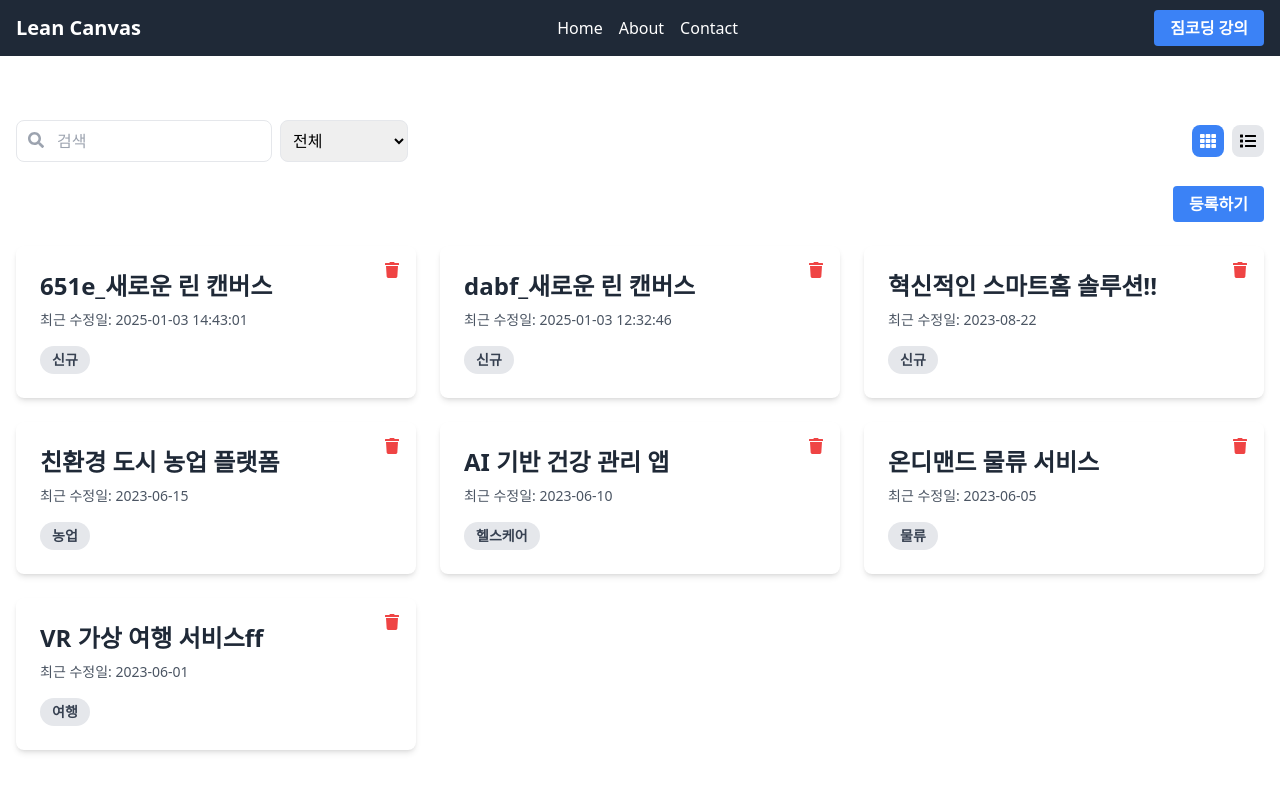
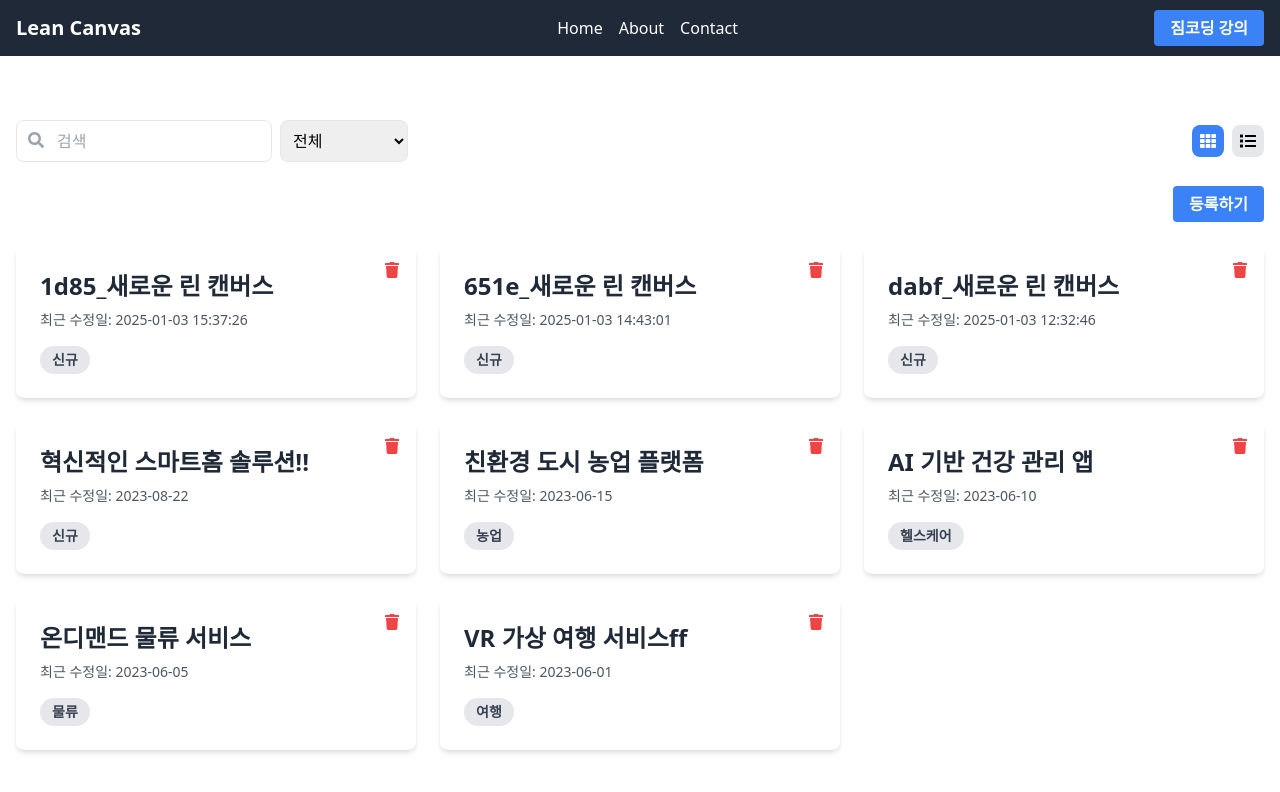
Before and after one commit to barleymilk/lean-canvas-react, a React (Vite) app: page / in a window 1280 px wide. Shown: the top 792 px of the page. Built offline with nearby package versions, Linux system fonts and the light colour scheme; data requests are answered from the project's data file.

Commit message:
react query devtools 활용하여 데이터 캐싱 수정

```diff
--- a/data/db.json
+++ b/data/db.json
@@ -244,6 +244,12 @@
       "lastModified": "2025-01-03 14:43:01",
       "category": "신규",
       "id": 12
+    },
+    {
+      "title": "1d85_새로운 린 캔버스",
+      "lastModified": "2025-01-03 15:37:26",
+      "category": "신규",
+      "id": 13
     }
   ]
 }
--- a/package.json
+++ b/package.json
@@ -14,6 +14,7 @@
   },
   "dependencies": {
     "@tanstack/react-query": "^5.62.11",
+    "@tanstack/react-query-devtools": "^5.62.11",
     "axios": "^1.7.9",
     "dayjs": "^1.11.13",
     "json-server": "^0.17.4",
--- a/src/main.jsx
+++ b/src/main.jsx
@@ -2,6 +2,7 @@ import { StrictMode } from 'react';
 import { createRoot } from 'react-dom/client';
 import { createBrowserRouter, RouterProvider } from 'react-router-dom';
 import { QueryClient, QueryClientProvider } from '@tanstack/react-query';
+import { ReactQueryDevtools } from '@tanstack/react-query-devtools';
 import './index.css';
 import App from './App';
 import Home from './pages/Home';
@@ -29,6 +30,7 @@ createRoot(document.getElementById('root')).render(
   <StrictMode>
     <QueryClientProvider client={queryClient}>
       <RouterProvider router={router} />
+      <ReactQueryDevtools initialIsOpen={false} />
     </QueryClientProvider>
   </StrictMode>,
 );
--- a/src/pages/Home.jsx
+++ b/src/pages/Home.jsx
@@ -28,9 +28,16 @@ function Home() {
   // 1] 데이터 조회
   const { data, isLoading, error, refetch } = useQuery({
     queryKey: ['canvases', filter.searchText, filter.category],
-    queryFn: () =>
-      getCanvases({ title_like: filter.searchText, category: filter.category }),
-    initialData: [],
+    queryFn: () => {
+      console.log('fetching Data');
+      return getCanvases({
+        title_like: filter.searchText,
+        category: filter.category,
+      });
+    },
+    // initialData: [],
+    staleTime: 1000 * 60 * 5, // 5분 동안 데이터를 신선함(fresh) 상태로 유지
+    refetchOnWindowFocus: false, // 창을 왔다갔다해도 refetch 안 일어남
   });
 
   // 2] 등록
```
Also changed, not shown: 1 other file (tests, documents, lock files or other folders).
